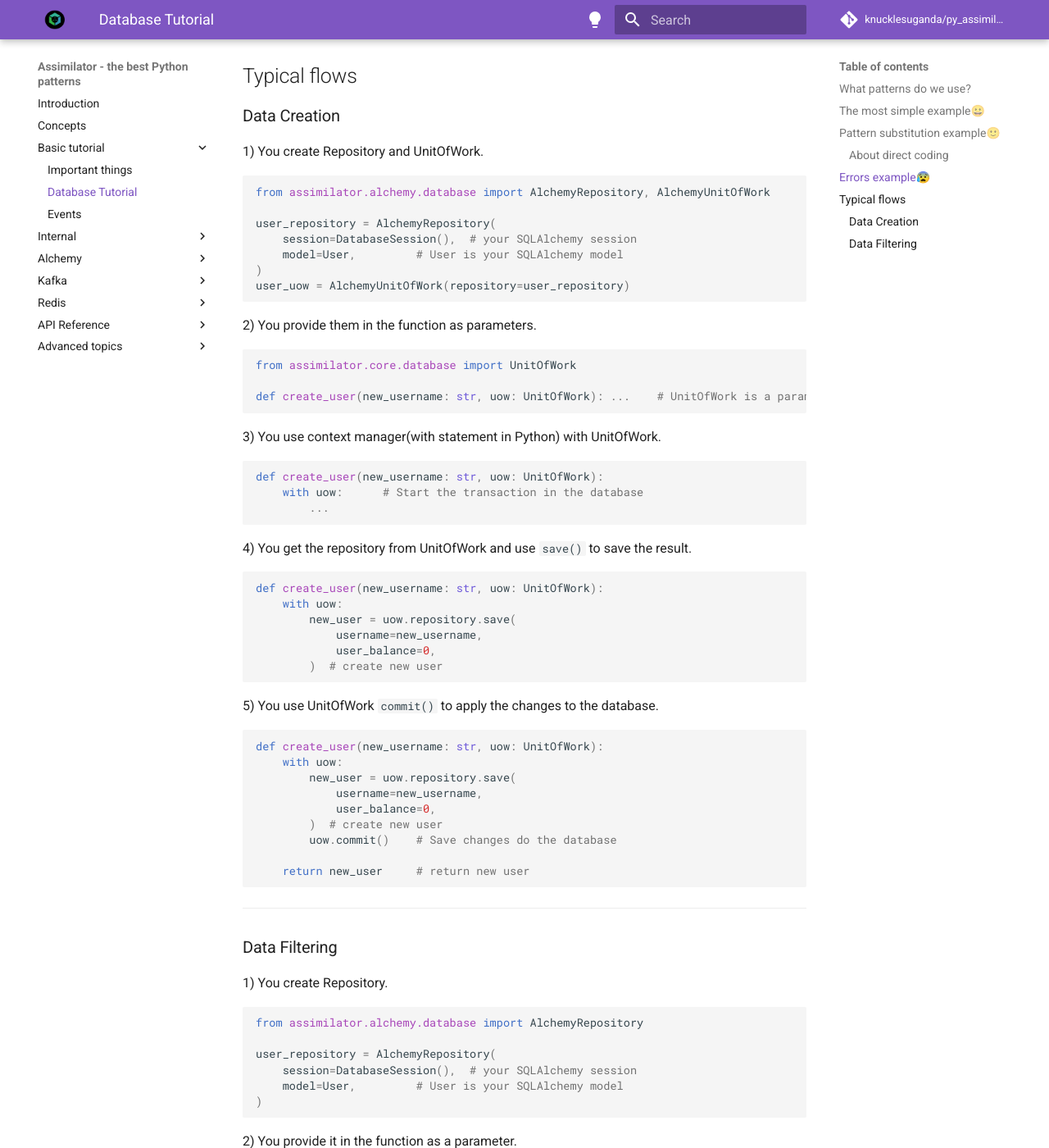
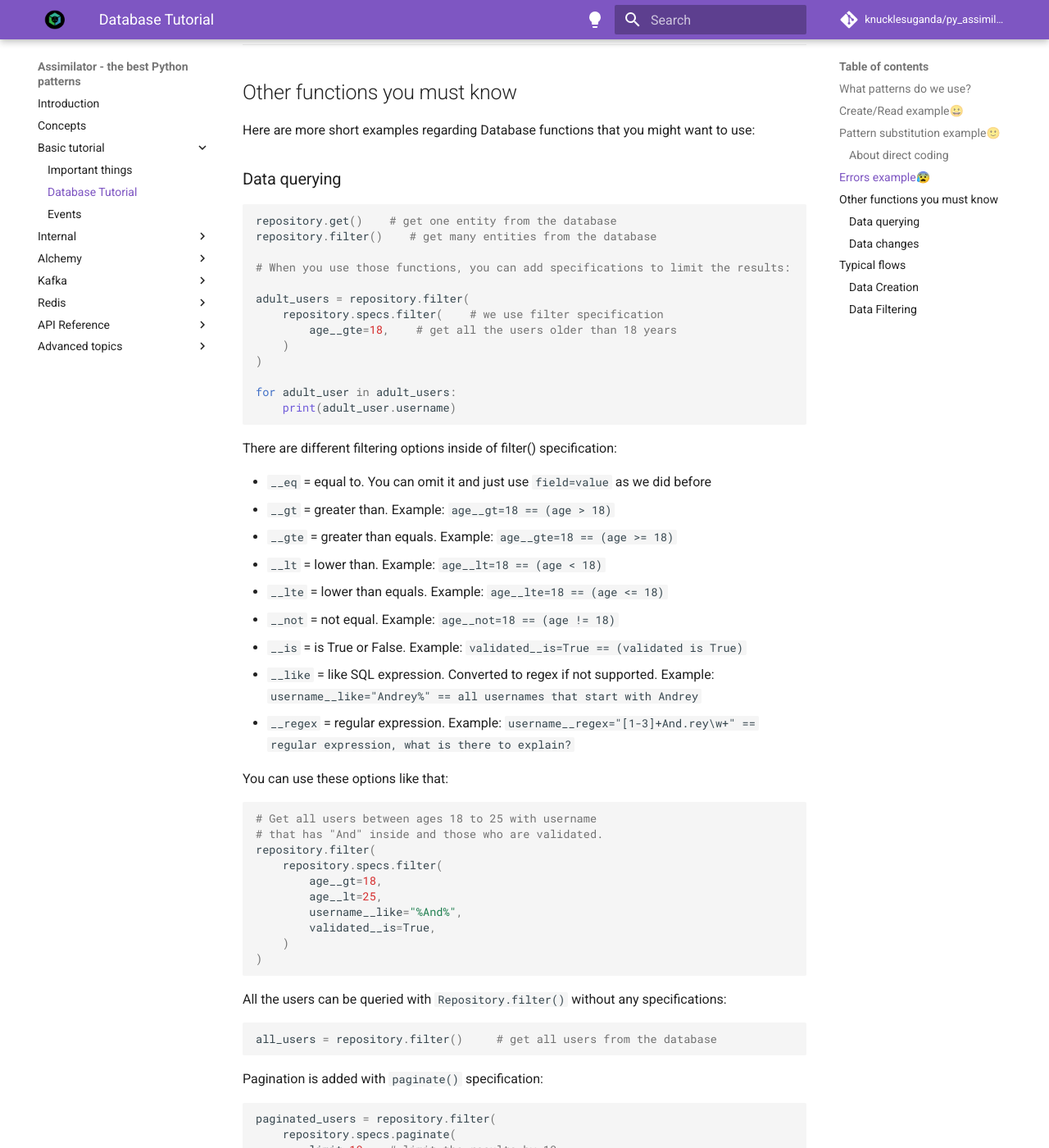
Before and after one commit to knucklesuganda/py_assimilator, an MkDocs documentation site: the page built from docs/tutorial/database.md, in a window 1280 px wide and 1400 px high, scrolled down 5933 px. Shown: the whole window at 82% size. Built offline with MkDocs 1.6.1 and Material for MkDocs 9.7.7, drawn with Linux system fonts in a browser that asks for light colours; comment, search, counter and statistics services are not loaded; some of the changed text lies outside the part shown.

Commit message:
Added documentation for Repository functions, changed join specification to accept joined entities as *args

````diff
--- a/docs/tutorial/database.md
+++ b/docs/tutorial/database.md
@@ -13,7 +13,7 @@
 
 -------------------
 
-## The most simple example😀
+## Create/Read example😀
 
 Let's say that we use `SQLAlchemy` library in Python. We want to make a program that can save and read our users.
 Each user has a username and balance. The first thing that we do is we need to create SQLAlchemy tables. *There is no
@@ -255,6 +255,7 @@
             uow.commit()
 
         return new_user
+
     except InvalidQueryError:
         print("Error in user creation")
         return None     # no user created
@@ -270,6 +271,134 @@
 
 -------------------
 
+## Other functions you must know
+
+Here are more short examples regarding Database functions that you might want to use:
+
+### Data querying
+
+```Python
+
+repository.get()    # get one entity from the database
+repository.filter()    # get many entities from the database
+
+# When you use those functions, you can add specifications to limit the results:
+
+adult_users = repository.filter(
+    repository.specs.filter(    # we use filter specification
+        age__gte=18,    # get all the users older than 18 years
+    )
+)
+
+for adult_user in adult_users:
+    print(adult_user.username)
+
+```
+There are different filtering options inside of filter() specification:
+
+- `__eq` = equal to. You can omit it and just use `field=value` as we did before
+- `__gt` = greater than. Example: `age__gt=18 == (age > 18)`
+- `__gte` = greater than equals. Example: `age__gte=18 == (age >= 18)`
+- `__lt` = lower than. Example: `age__lt=18 == (age < 18)`
+- `__lte` = lower than equals. Example: `age__lte=18 == (age <= 18)`
+- `__not` = not equal. Example: `age__not=18 == (age != 18)`
+- `__is` = is True or False. Example: `validated__is=True == (validated is True)`
+- `__like` = like SQL expression. Converted to regex if not supported. Example: `username__like="Andrey%" == all usernames that start with Andrey`
+- `__regex` = regular expression. Example: `username__regex="[1-3]+And.rey\w+" == regular expression, what is there to explain? `
+
+You can use these options like that:
+```Python
+# Get all users between ages 18 to 25 with username
+# that has "And" inside and those who are validated.
+repository.filter(
+    repository.specs.filter(
+        age__gt=18,
+        age__lt=25,
+        username__like="%And%",
+        validated__is=True,
+    )
+)
+```
+
+All the users can be queried with `Repository.filter()` without any specifications:
+```Python
+all_users = repository.filter()     # get all users from the database
+```
+
+Pagination is added with `paginate()` specification:
+```Python
+paginated_users = repository.filter(
+    repository.specs.paginate(
+        limit=10,   # limit the results by 10
+        offset=20,  # offset the results by 20
+    ),
+)
+```
+
+Ordering is added with `order()` specification:
+```Python
+ordered_users = repository.filter(
+    repository.specs.order(
+        'username', # order users by username(Ascending ordering)
+        '-balance', # second order of the users is balance(descending order)
+    )
+)
+# - in front means descending
+```
+
+Entity joins are added with `join()` specification:
+```Python
+users_with_products = repository.filter(
+    repository.specs.join(
+        Order.id,    # another model order that is joined with user     # TODO: check
+        Product.product_id,    # another model product that is joined with user     # TODO: check
+    )
+)
+```
+
+If you want to optimize your queries, you can do so by using `only()`. It will accept fields that will be the only
+ones on your model:
+```Python
+users_with_products = repository.filter(
+    repository.specs.only('id', 'username')
+    # We only query `id` and `username` from the database. That reduces results size and query execution time
+)
+```
+
+### Data changes
+Repository `save()` function can be used with arguments or provided model:
+```Python
+
+user_repository.save(   # indirect method.
+    username="Andrey",
+    balance=1000,
+)
+# OR
+user = User(username="Andrey", balance=1000)
+user_repository.save(user)  # direct method.
+```
+
+Repository `update()` function can be used to update models:
+```Python
+user = user_repository.get(user_repository.specs.limit(limit=1))
+user.balance += 100
+user_repository.update(user)    # update the user
+```
+
+It can also be used to update a lot of entities at once:
+```Python
+user_repository.update(
+    # you provide specifications to filter the results
+    user_repository.specs.filter(age__gt=18),
+    user_repository.specs.limit(limit=100),
+
+    # then, you provide field=new_value pairs to update the fields
+    is_validated=False,
+    updated_field="New value",
+)
+```
+
+-------------------
 
 ## Typical flows
 
````
Also changed, not shown: 4 other files.
